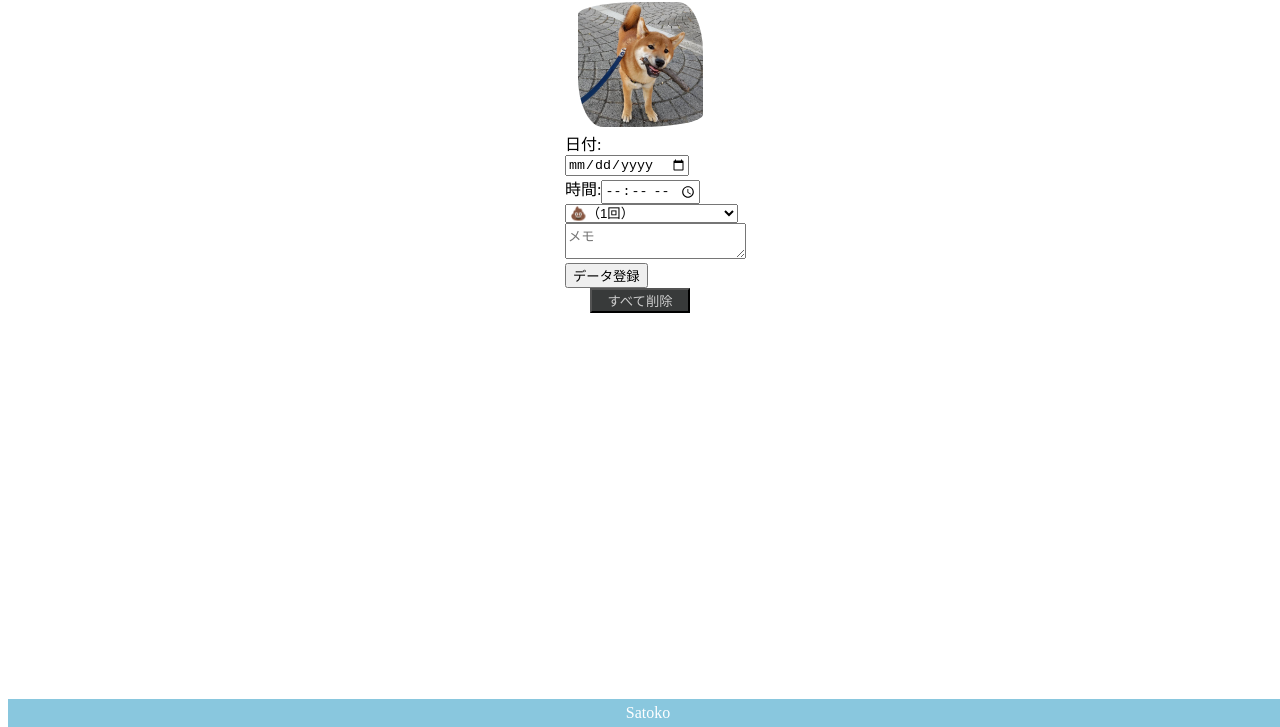
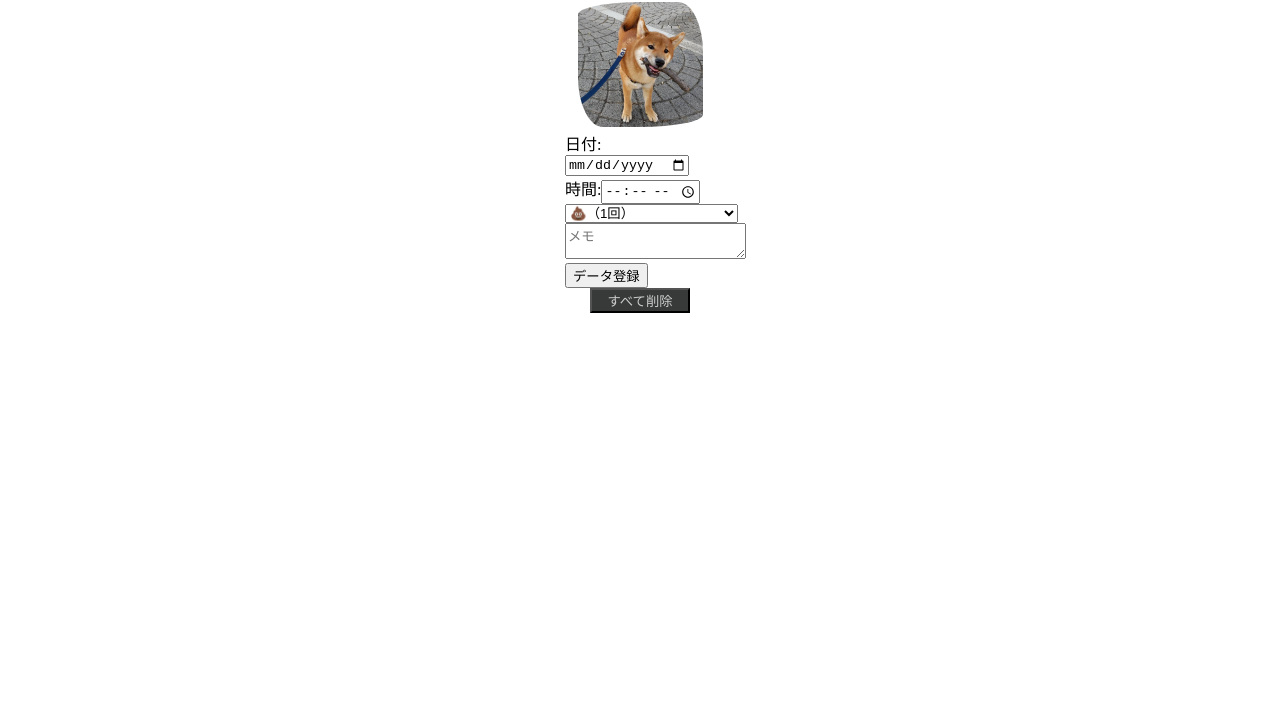
Before and after one commit to matsu-sato/dog, a plain HTML site: page index.html in a window 1280 px wide. Shown: the part 73-800 px from the top of the page. Drawn offline with nearby package versions, Linux system fonts and the light colour scheme.

Commit message:
footer削除

```diff
--- a/index.html
+++ b/index.html
@@ -47,18 +47,7 @@
 
         }
 
-        footer {
-            width: 100%;
-            background-color: #89c7de;
-            color: #fff;
-            text-align: center;
-            padding: 5px 0;
 
-            position: absolute;
-            /*←絶対位置*/
-            bottom: 0;
-            /*下に固定*/
-        }
     </style>
 
 
@@ -101,7 +90,7 @@
     </main>
 
     <footer>
-        Satoko
+
     </footer>
 
     <!-- 以下にjsを書いていきます -->
```
